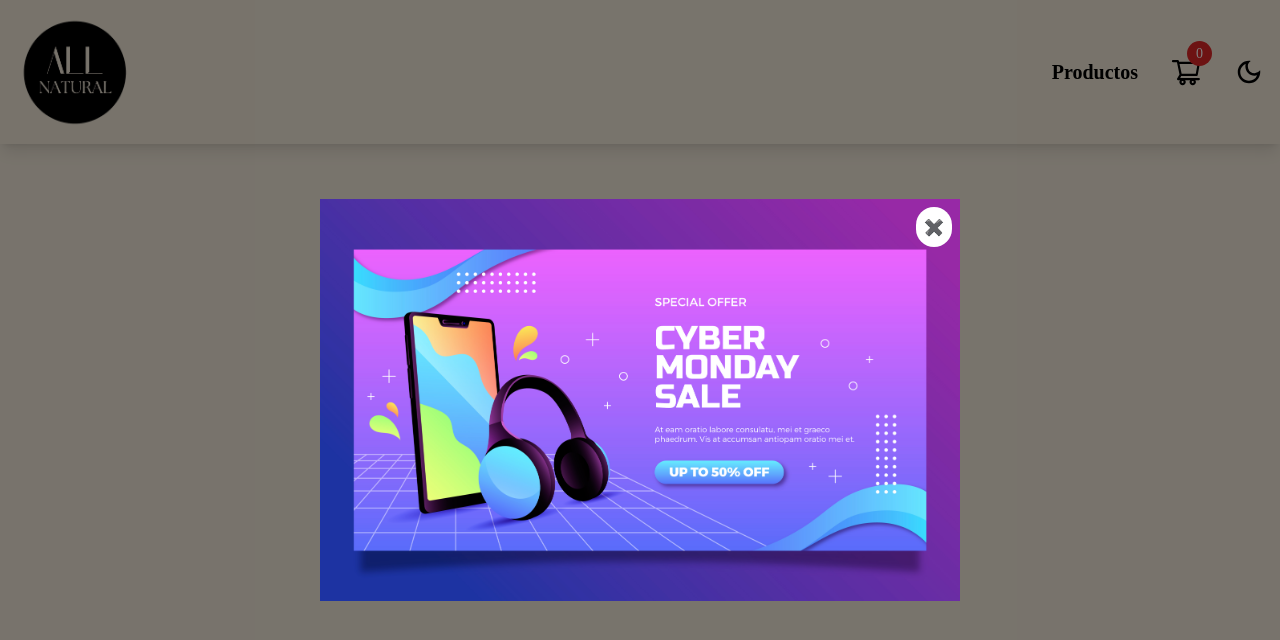
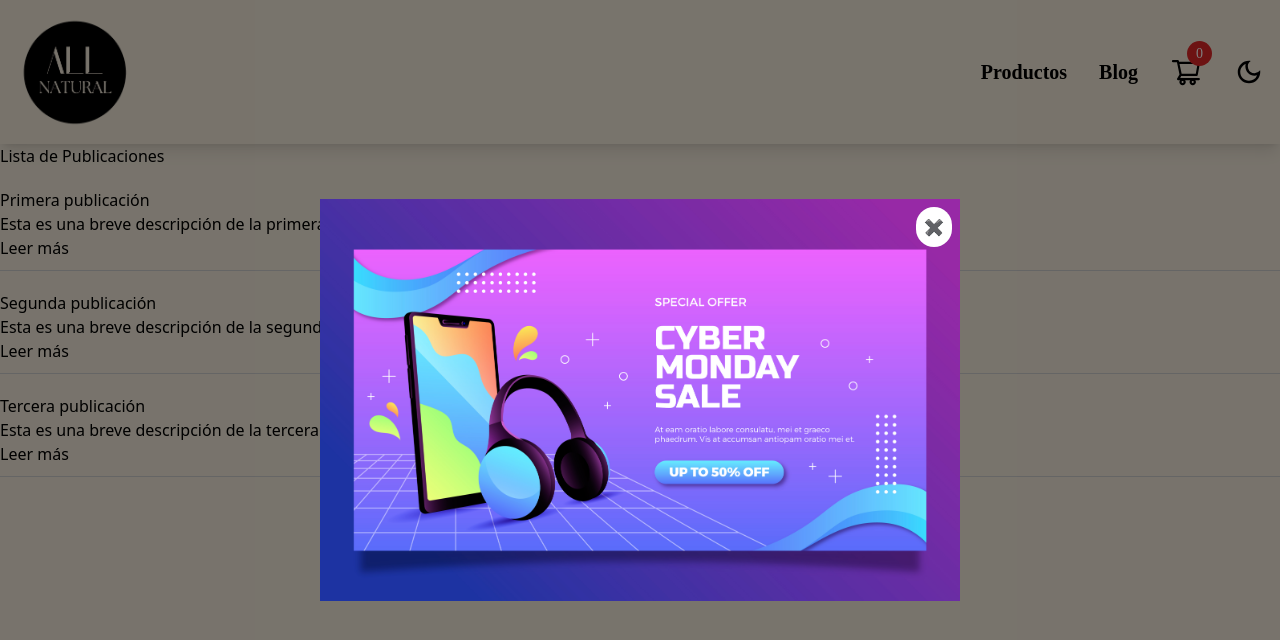
Before and after one commit to sebastianocamporoa/all-natural, a React (Vite) app: page /blogs in a window 1280 px wide. Before the commit this address had no page. Shown: the top 640 px of the page. Built offline with nearby package versions, Linux system fonts and the light colour scheme; a web font is replaced by a local one.

Commit message:
se agregan hojas svg y se crea pagina de blog

```diff
--- a/src/App.tsx
+++ b/src/App.tsx
@@ -10,6 +10,8 @@ import SingleProduct from "./pages/SingleProduct";
 import AllProducts from "./pages/AllProducts";
 import ScrollToTopButton from "./components/ScrollToTopButton";
 import BannerPopup from "./components/BannerPopup";
+import PostsList from "./pages/PostsList";
+import Post from "./pages/Post";
 
 function App() {
   return (
@@ -18,6 +20,8 @@ function App() {
       <Routes>
         <Route path="/" element={<Home />} />
         <Route path="/products" element={<AllProducts />} />
+        <Route path="/blogs" element={<PostsList />} />
+        <Route path="/blog/:postID" element={<Post />} />
         <Route path="/product/:productID" element={<SingleProduct />} />
       </Routes>
       <Toaster position="bottom-center" reverseOrder={false} />
--- a/src/components/HeroSection.tsx
+++ b/src/components/HeroSection.tsx
@@ -4,26 +4,37 @@ const HeroSection: FC = () => {
   const [navbarHeight, setNavbarHeight] = useState<number>(0);
 
   useEffect(() => {
-    const navbar = document.getElementById("navbar"); // Suponiendo que tienes un ID en el navbar
+    const navbar = document.getElementById("navbar");
     if (navbar) {
       setNavbarHeight(navbar.offsetHeight);
     }
   }, []);
+
   return (
-    <div className="relative dark:bg-darkBg2 font-theseasons h-screen flex items-center justify-center text-center"
-      style={{ height: `calc(100vh - ${navbarHeight}px)` }}>
+    <div
+      className="relative dark:bg-darkBg2 font-theseasons h-screen flex items-center justify-center text-center"
+      style={{ height: `calc(100vh - ${navbarHeight}px)` }}
+    >
       {/* Imagen inferior izquierda */}
       <img
-        src="/hoja-1.png"
+        src="/hoja-1.svg"
         alt="Imagen inferior izquierda"
-        className="absolute bottom-0 left-0 w-1/3 h-1/3" // Ajusta el tamaño de la imagen
+        className="absolute bottom-0 left-0 object-contain"
+        style={{
+          height: `clamp(15vh, 30vw, 45vh)`,
+          width: "auto",
+        }}
       />
 
       {/* Imagen superior derecha e invertida */}
       <img
-        src="/hoja-2.png"
+        src="/hoja-2.svg"
         alt="Imagen superior derecha"
-        className="absolute top-0 right-0 w-1/3 h-1/3 transform rotate-180" // Ajusta el tamaño de la imagen e invierte la imagen
+        className="absolute top-0 right-0 object-contain transform rotate-180"
+        style={{
+          height: `clamp(15vh, 30vw, 45vh)`,
+          width: "auto",
+        }}
       />
 
       {/* Contenido central */}
@@ -32,6 +43,17 @@ const HeroSection: FC = () => {
           Se natural, sé tú
         </h1>
       </div>
+
+      {/* Media queries para evitar que las imágenes se crucen con el texto */}
+      <style>
+        {`
+          @media (max-width: 940px) and (min-width: 350px) {
+            img {
+              height: 31vh !important;
+            }
+          }
+        `}
+      </style>
     </div>
   );
 };
--- a/src/components/Navbar.tsx
+++ b/src/components/Navbar.tsx
@@ -61,6 +61,13 @@ const Navbar: FC = () => {
             >
               Productos
             </Link>
+            <Link
+              to="/blogs"
+              className="text-xl font-bold hover:cursor-pointer hover:opacity-80"
+              data-test="main-products"
+            >
+              Blog
+            </Link>
             <div
               className="text-black text-[32px] relative hover:cursor-pointer hover:opacity-80"
               onClick={showCart}
--- a/src/index.css
+++ b/src/index.css
@@ -55,3 +55,18 @@ body {
 .slick-dots {
   bottom: 0px;
 }
+
+.posts-list ul {
+  list-style-type: none;
+  padding: 0;
+}
+
+.posts-list li {
+  margin: 20px 0;
+  border-bottom: 1px solid #ccc;
+  padding-bottom: 10px;
+}
+
+.single-post {
+  margin: 20px 0;
+}
--- /dev/null
+++ b/src/pages/Post.tsx
@@ -0,0 +1,26 @@
+// src/pages/PostsList.jsx
+import { useParams } from "react-router-dom";
+
+const posts = [
+  { id: 1, title: "Primera publicación", content: "Este es el contenido completo de la primera publicación." },
+  { id: 2, title: "Segunda publicación", content: "Este es el contenido completo de la segunda publicación." },
+  { id: 3, title: "Tercera publicación", content: "Este es el contenido completo de la tercera publicación." },
+];
+
+function Post() {
+  const { postID } = useParams();
+  const post = posts.find((p) => p.id === parseInt(postID || "", 10));
+
+  if (!post) {
+    return <h2>Publicación no encontrada</h2>;
+  }
+
+  return (
+    <div className="single-post">
+      <h1>{post.title}</h1>
+      <p>{post.content}</p>
+    </div>
+  );
+}
+
+export default Post;
--- /dev/null
+++ b/src/pages/PostsList.tsx
@@ -0,0 +1,27 @@
+// src/pages/PostsList.jsx
+import { Link } from "react-router-dom";
+
+const posts = [
+  { id: 1, title: "Primera publicación", excerpt: "Esta es una breve descripción de la primera publicación." },
+  { id: 2, title: "Segunda publicación", excerpt: "Esta es una breve descripción de la segunda publicación." },
+  { id: 3, title: "Tercera publicación", excerpt: "Esta es una breve descripción de la tercera publicación." },
+];
+
+function PostsList() {
+  return (
+    <div className="posts-list">
+      <h1>Lista de Publicaciones</h1>
+      <ul>
+        {posts.map((post) => (
+          <li key={post.id}>
+            <h2>{post.title}</h2>
+            <p>{post.excerpt}</p>
+            <Link to={`/blog/${post.id}`}>Leer más</Link>
+          </li>
+        ))}
+      </ul>
+    </div>
+  );
+}
+
+export default PostsList;
```
Also changed, not shown: public/hoja-1.svg (added), public/hoja-2.svg (added).
